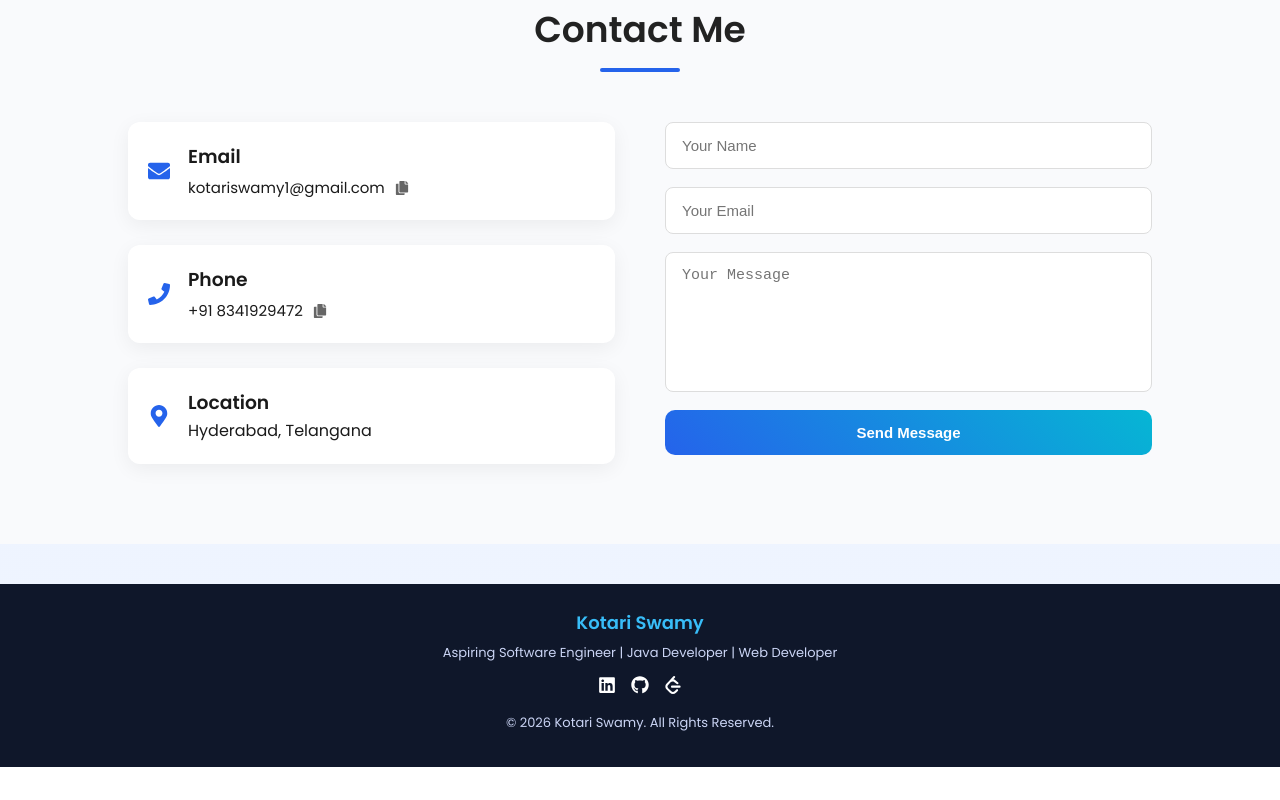
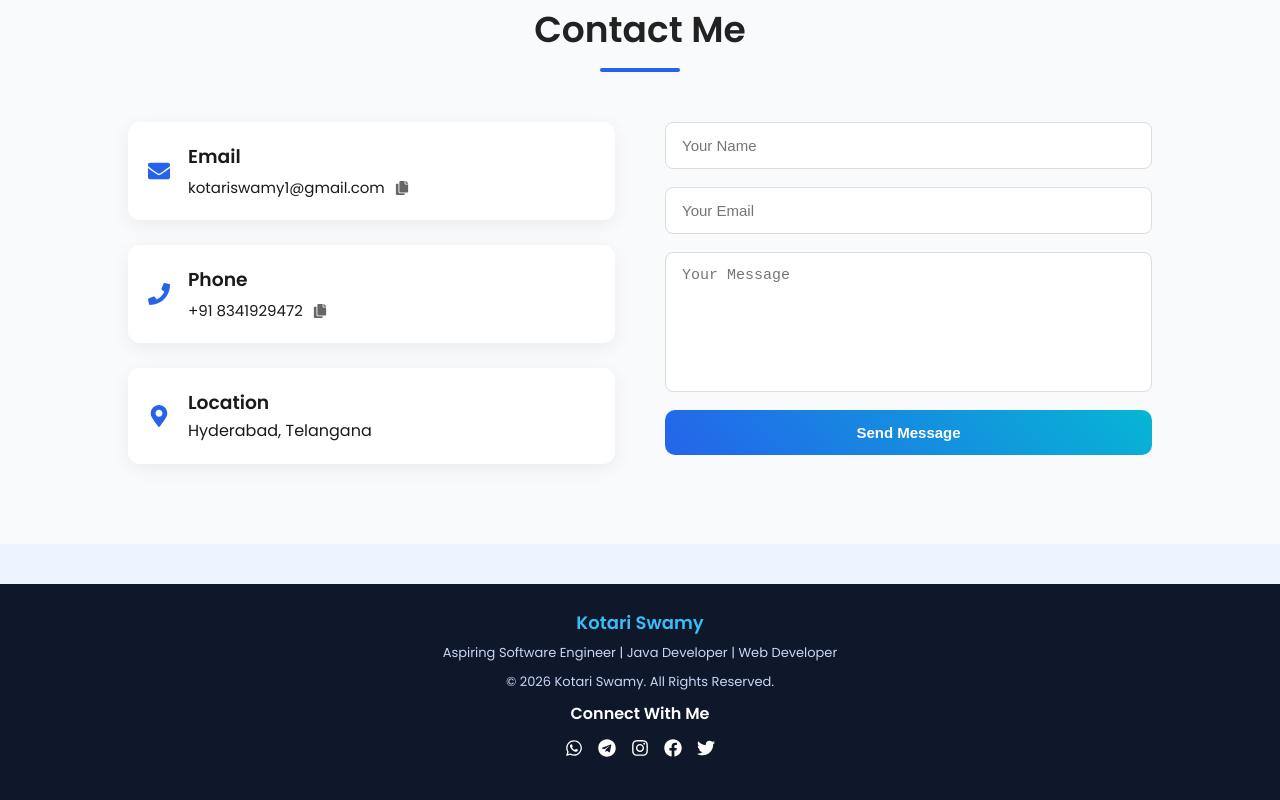
Before and after one commit to Swamy85/swamy-portfolio, a React (Create React App) app: page / in a window 1280 px wide. Shown: the part 5359-6159 px from the top of the page. Before the commit the page ends 6126 px from the top, so only its background shows below. Built offline with nearby package versions, Linux system fonts and the light colour scheme.

Commit message:
Update Footer.js

```diff
--- a/src/components/Footer.js
+++ b/src/components/Footer.js
@@ -1,6 +1,14 @@
 import React, { useState, useEffect } from "react";
-import { FaLinkedin, FaGithub, FaArrowUp } from "react-icons/fa";
-import { SiLeetcode } from "react-icons/si";
+import {
+FaArrowUp,
+FaWhatsapp,
+FaTelegram,
+FaFacebook,
+FaInstagram,
+FaTwitter
+} from "react-icons/fa";
+
+
 
 function Footer(){
 
@@ -37,33 +45,61 @@ return(
 
 <footer className="footer">
 
-<div className="footer-content">
+<div className="footer-container">
+
+{/* LEFT SIDE */}
+
+<div className="footer-left">
 
 <h3>Kotari Swamy</h3>
 
 <p>Aspiring Software Engineer | Java Developer | Web Developer</p>
-
-<div className="footer-social">
-
-<a href="https://www.linkedin.com/in/kotariswamy85/" target="_blank" rel="noreferrer">
-<FaLinkedin/>
-</a>
-
-<a href="https://github.com/Swamy85" target="_blank" rel="noreferrer">
-<FaGithub/>
-</a>
-
-<a href="https://leetcode.com/u/swamyk_85/" target="_blank" rel="noreferrer">
-<SiLeetcode/>
-</a>
-
-</div>
 
 <p className="footer-copy">
 © {new Date().getFullYear()} Kotari Swamy. All Rights Reserved.
 </p>
 
 </div>
+
+
+{/* RIGHT SIDE */}
+
+<div className="footer-right">
+
+<h4>Connect With Me</h4>
+
+<div className="footer-social">
+
+
+
+
+
+<a href="https://wa.me/918341929472" target="_blank" rel="noreferrer">
+<FaWhatsapp/>
+</a>
+
+<a href="https://t.me/swamyk_85" target="_blank" rel="noreferrer">
+<FaTelegram/>
+</a>
+
+<a href="https://www.instagram.com/kotariswamyorg/" target="_blank" rel="noreferrer">
+<FaInstagram/>
+</a>
+
+<a href="https://www.facebook.com/swamy.kotari.50/" target="_blank" rel="noreferrer">
+<FaFacebook/>
+</a>
+
+<a href="https://x.com/kotariswamyorg" target="_blank" rel="noreferrer">
+<FaTwitter/>
+</a>
+
+</div>
+
+</div>
+
+</div>
+
 
 {showTop && (
 
@@ -81,4 +117,4 @@ return(
 
 }
 
-export default Footer
+export default Footer;
```
